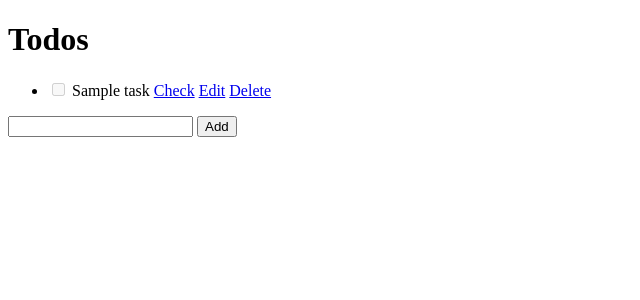
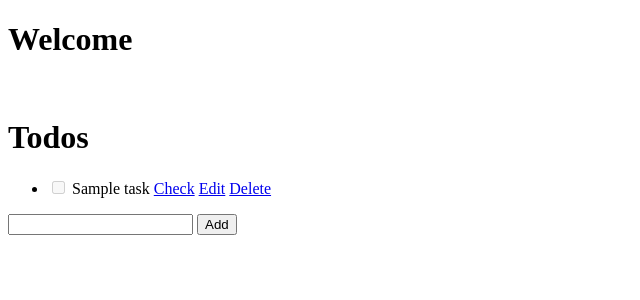
Before and after one commit to AndreFellixx/test.com, a Flask app: template templates/index.html in a window 1280 px wide. Shown: the top 300 px of the page, without its empty margins (0-640 px from the left). Run offline with Flask 3, Linux system fonts and the light colour scheme; the template is opened without the code that fills it: most values are stand-ins (such as "Sample title", 1, 10 or a date in 2020).

Commit message:
Update index.html

```diff
--- a/templates/index.html
+++ b/templates/index.html
@@ -6,6 +6,8 @@
     <title>To Do App</title>
 </head>
 <body>
+    <h1>Welcome</h1>
+    <br>
     <h1>Todos</h1>
     <ul>
         {% for todo in todos %}
```
